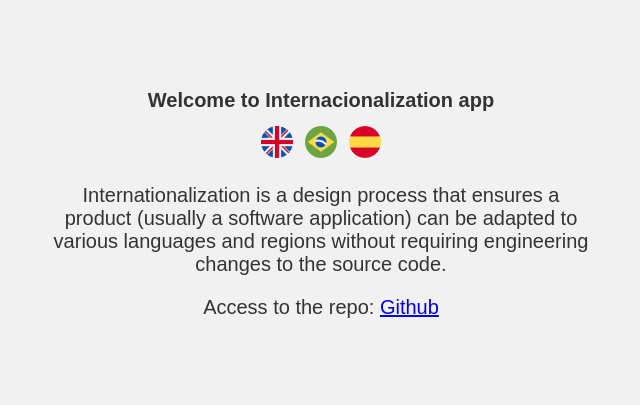
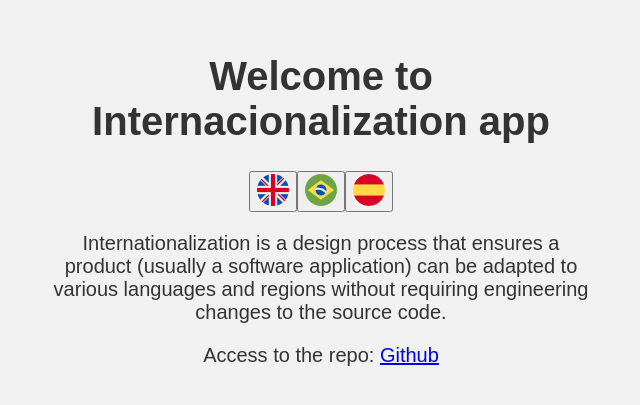
Before and after one commit to weider86-zz/internationalization, a React app: page / in a window 1280 px wide. Shown: the part 121-526 px from the top of the page, without its empty margins (319-959 px from the left). Built offline with nearby package versions, Linux system fonts and the light colour scheme.

Commit message:
Adjust root style

```diff
--- a/src/assets/styles/main.css
+++ b/src/assets/styles/main.css
@@ -1,4 +1,4 @@
-* {
+html {
   box-sizing: border-box;
   font-size: 20px;
   font-family: sans-serif;
```
